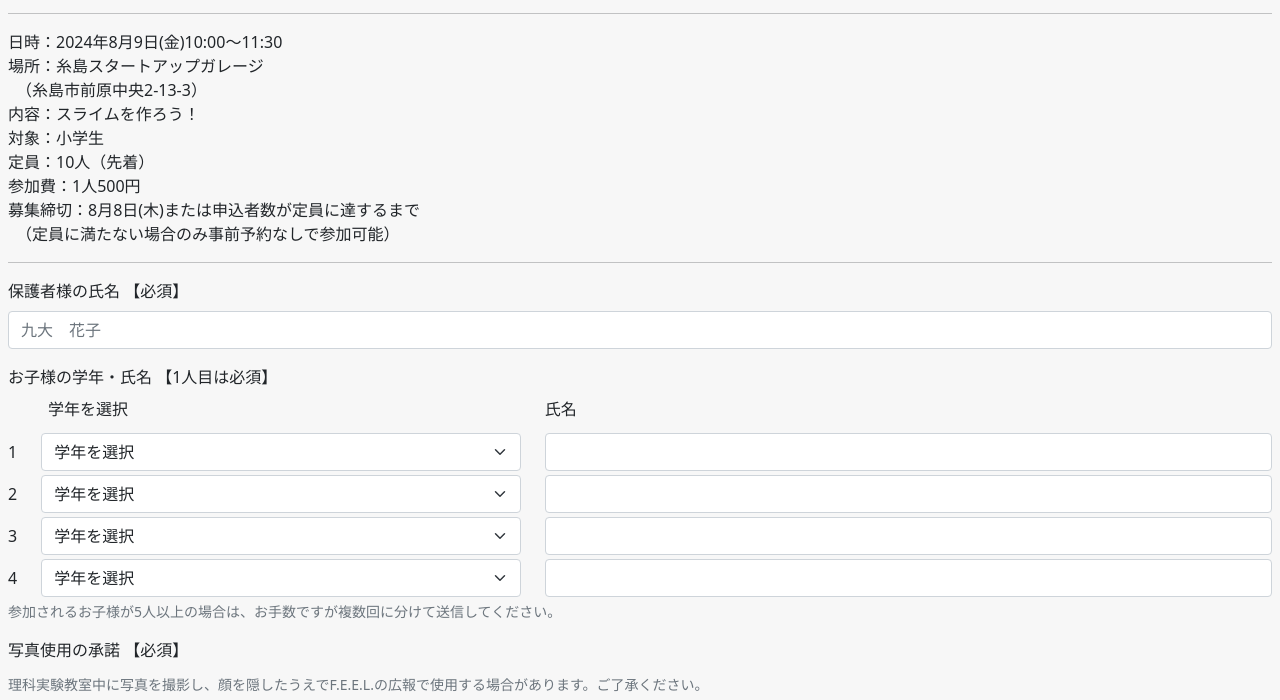
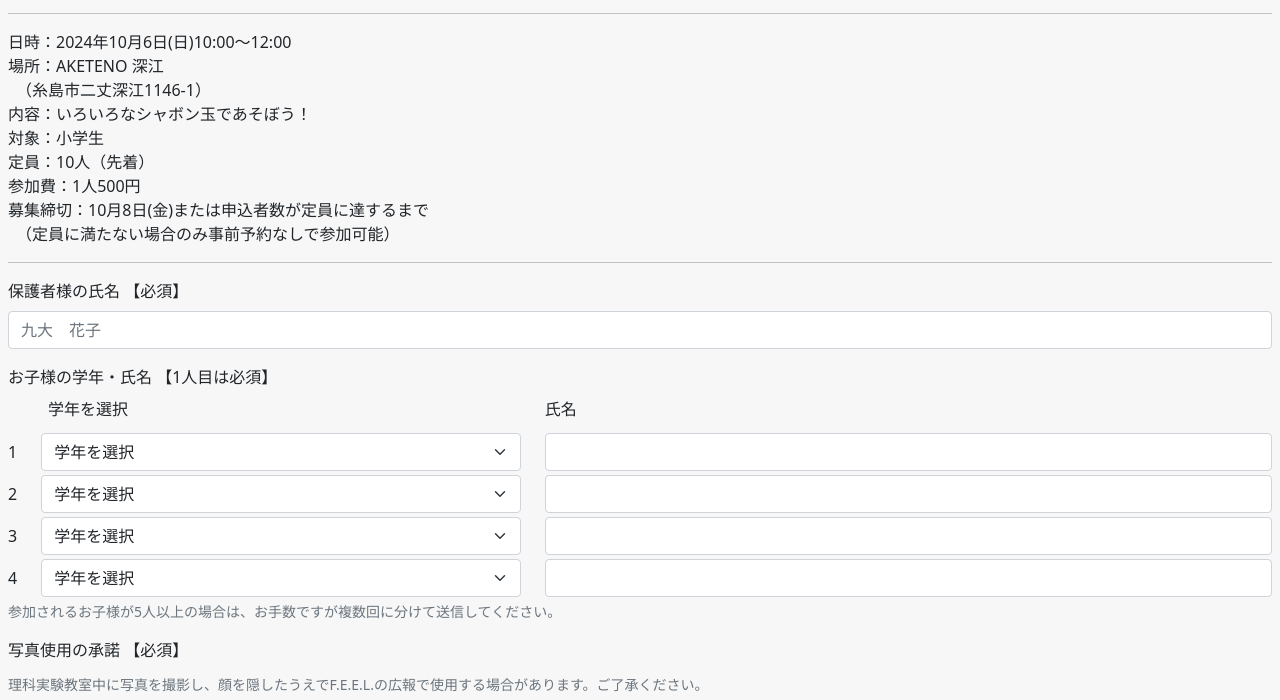
Before and after one commit to feeleducation/join_reserve, a plain HTML site: page index.html in a window 1280 px wide. Shown: the part 96-796 px from the top of the page. Drawn offline with nearby package versions, Linux system fonts and the light colour scheme; a script that the page names is missing.

Commit message:
Update index.html

```diff
--- a/index.html
+++ b/index.html
@@ -29,14 +29,14 @@
         <h2 class="py-1">F.E.E.L.理科実験教室<br>参加申込フォーム</h2>
         <hr>
         <p>
-            日時：2024年8月9日(金)10:00～11:30<br>
-            場所：糸島スタートアップガレージ<br>
-            　（糸島市前原中央2-13-3）<br>
-            内容：スライムを作ろう！<br>
+            日時：2024年10月6日(日)10:00～12:00<br>
+            場所：AKETENO 深江<br>
+            　（糸島市二丈深江1146-1）<br>
+            内容：いろいろなシャボン玉であそぼう！<br>
             対象：小学生<br>
             定員：10人（先着）<br>
             参加費：1人500円<br>
-            募集締切：8月8日(木)または申込者数が定員に達するまで<br>
+            募集締切：10月8日(金)または申込者数が定員に達するまで<br>
             　（定員に満たない場合のみ事前予約なしで参加可能）<br>
         </p>
         <hr>
@@ -45,7 +45,7 @@
                 <label for="date" class="form-label">参加される理科実験教室・日程 【必須】</label>
                 <select class="form-select" id="date" name="date" aria-describedby="date-invalid" required>
                     <!--<option selected value="">選択してください</option>-->
-                    <option selected value="8/9(金)10:00~スライムを作ろう！">8/9(金)10:00~スライムを作ろう！</option>
+                    <option selected value="10/6(日)10:00~いろいろなシャボン玉であそぼう！">10/6(日)10:00~いろいろなシャボン玉であそぼう！</option>
                 </select>
                 <div class="invalid-feedback" id="date-invalid">
                     参加を希望する日程を選択してください。
```
